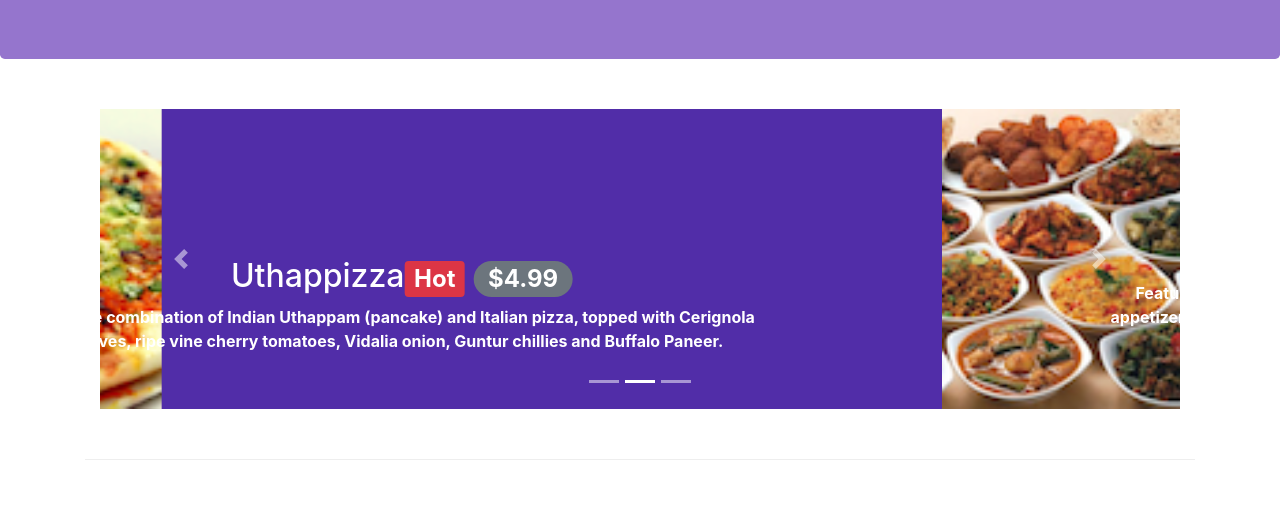
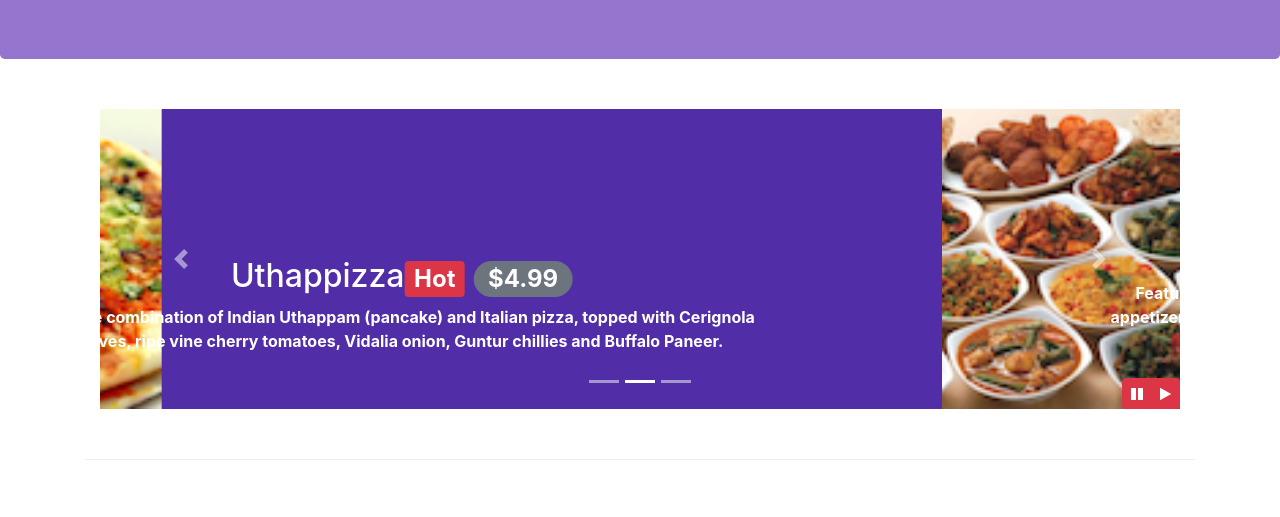
Before and after one commit to roopashree375/BootStrap, a website: page index.html in a window 1280 px wide. Shown: the part 283-800 px from the top of the page. Drawn offline with nearby package versions, Linux system fonts and the light colour scheme.

Commit message:
bootstrap jquery

```diff
--- a/Css/styles.css
+++ b/Css/styles.css
@@ -51,3 +51,8 @@
     left: 0;
     min-height: 300px;
 }
+#carouselButton{
+    right: 0px;
+    position: absolute;
+    bottom: 0px;
+}
--- a/index.html
+++ b/index.html
@@ -210,6 +210,14 @@
                     <a class="carousel-control-next" href="#mycarousel" role="button" data-slide="next">
                         <span class="carousel-control-next-icon"></span>
                     </a>
+                    <div class="btn-group" id="carouselButton">
+                        <button class="btn btn-danger btn-sm" id="carousel-pause">
+                            <span class="fa fa-pause"></span>
+                        </button>
+                        <button class="btn btn-danger btn-sm" id="carousel-play">
+                            <span class="fa fa-play"></span>
+                        </button>
+                    </div>
                 </div>
             </div>
         </div>
@@ -305,6 +313,20 @@
   <script src="node_modules/jquery/dist/jquery.slim.min.js"></script>
   <script src="node_modules/popper.js/dist/umd/popper.min.js"></script>
   <script src="node_modules/bootstrap/dist/js/bootstrap.min.js"></script>
+  <script>
+      $(document).ready(function()
+      {
+          $('#mycarousel').carousel({interval:2000});
+          $('#carousel-pause').click(function()
+          {
+              $('#mycarousel').carousel('pause');
+          });
+          $('#carousel-play').click(function()
+          {
+              $('#mycarousel').carousel('cycle');
+          });
+      });
+  </script>
 </body>
 
 </html>
```
